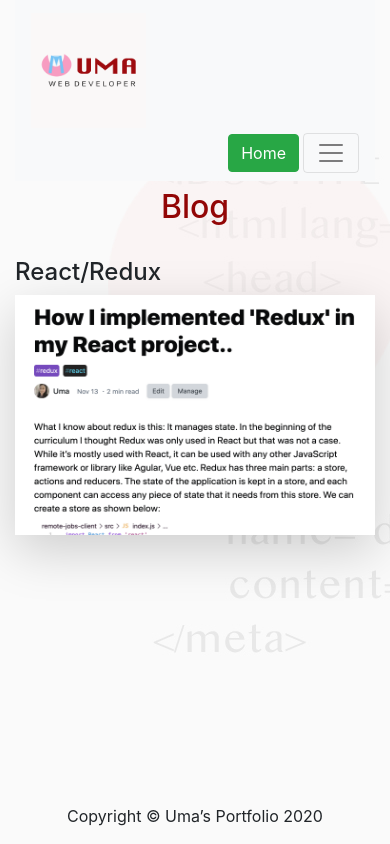
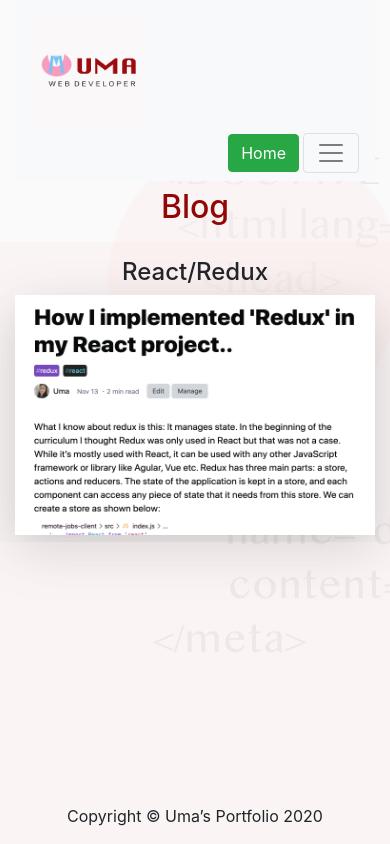
Before and after one commit to mdr-uma/portfolio, a React (Create React App) app: page /blog in a window 390 px wide. Shown: the top 844 px of the page. Built offline with nearby package versions, Linux system fonts and the light colour scheme.

Commit message:
change className and add one column

```diff
--- a/src/components/Blog.js
+++ b/src/components/Blog.js
@@ -6,13 +6,16 @@ const Blog = () => {
         <div className="container">
             <h2>Blog</h2>
             <div className="row">
-                <div className="col-sm-6 pt-3">
+                <div className="col-sm-4 pt-3">
                     <h4>React/Redux</h4>
                     <a href="https://dev.to/uma/how-i-implemented-redux-in-my-react-project-3c79">
                         <img width="360px" height="240px" src={image} alt="pic" className="shadow-lg"/>
                     </a>
                 </div>
-                <div className="col-sm-6 pt-3">
+                <div className="col-sm-4 pt-3">
+
+                </div>
+                <div className="col-sm-4 pt-3">
 
                 </div>
             </div>
```
